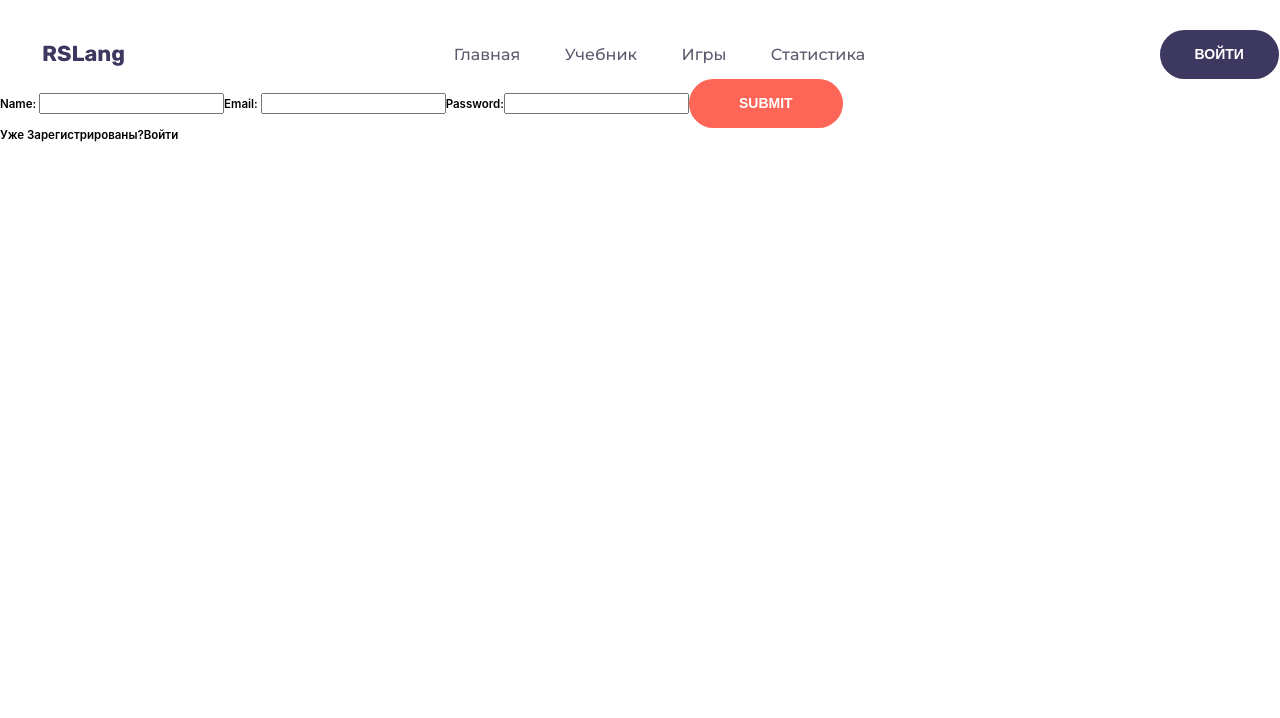
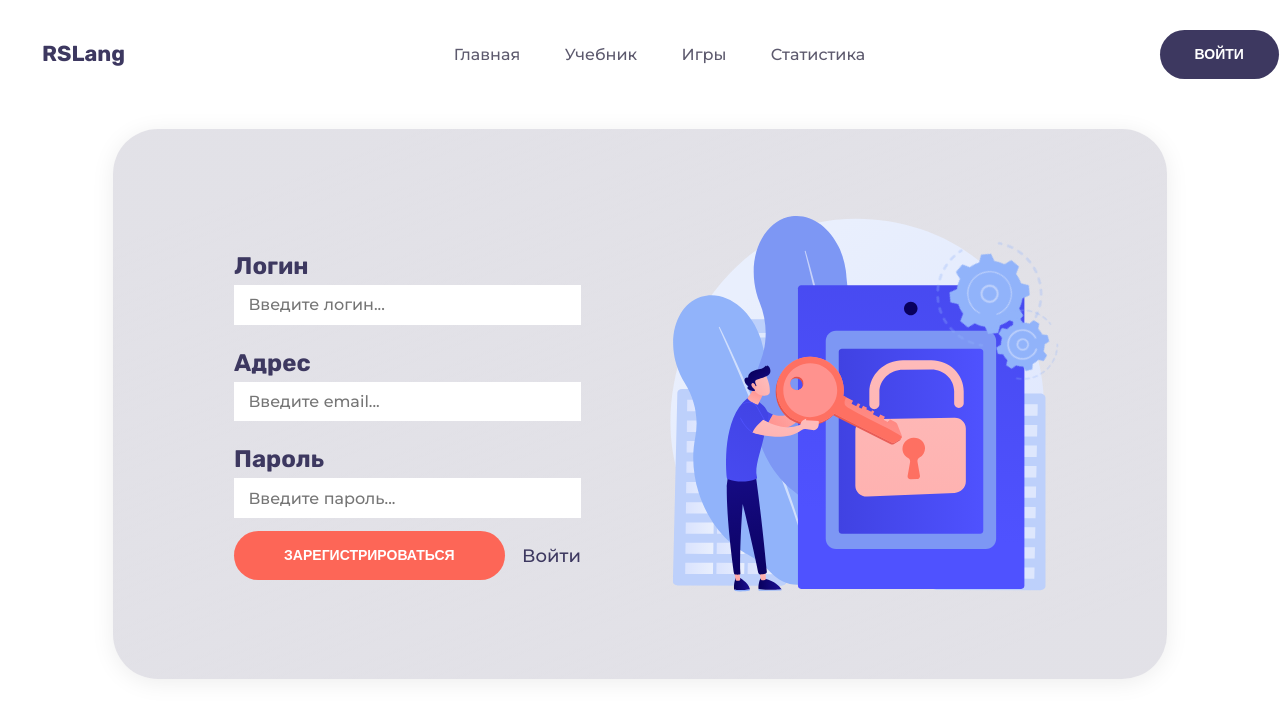
Before and after one commit to DzmitryRev/rslang, a React (Create React App) app: page /registration in a window 1280 px wide. Shown: the top 718 px of the page. Built offline with nearby package versions, Linux system fonts and the light colour scheme.

Commit message:
feat: add styles registration  module

```diff
--- a/src/pages/registration/Registration.module.css
+++ b/src/pages/registration/Registration.module.css
@@ -0,0 +1,8 @@
+.title__input {
+  font-family: 'Rubik';
+  font-style: normal;
+  font-weight: 700;
+  font-size: 1.7vw;
+  line-height: 1.9vw;
+  color: #3d3860;
+}
--- a/src/pages/registration/Registration.tsx
+++ b/src/pages/registration/Registration.tsx
@@ -4,19 +4,27 @@ import { Link, useNavigate } from 'react-router-dom';
 
 import * as Yup from 'yup';
 
+import keys from '../../assets/img/keys.svg';
+import gearMax from '../../assets/img/gear-max.svg';
+import mechanismMin from '../../assets/img/mechanism-min.svg';
+
 import PrimaryButton from '../../components/primary-button/PrimaryButton';
 
 import { useAppDispatch, useAppSelector } from '../../hooks/storeHooks';
 import { registration } from '../../store/slices/userSlice';
 
-import styles from './Registration.module.css';
+import styles from '../login/./Login.module.css';
 
 export default function Registration() {
   const dispach = useAppDispatch();
   const { isAuth, isLoading, error } = useAppSelector((store) => store.user);
   const navigate = useNavigate();
 
-  const handleSubmit = (values: { name: string; email: string; password: string }) => {
+  const handleSubmit = (values: {
+    name: string;
+    email: string;
+    password: string;
+  }) => {
     dispach(registration(values))
       .unwrap()
       .then((res) => {
@@ -25,9 +33,17 @@ export default function Registration() {
   };
 
   const registrationSchema = Yup.object().shape({
-    name: Yup.string().min(2, 'Too Short!').max(25, 'To Long').required('Required'),
-    password: Yup.string().min(8, 'Too Short!').max(50, 'Too Long!').required('Required'),
-    email: Yup.string().email('Invalid email').required('Required'),
+    name: Yup.string()
+      .min(2, '*Слишком короткий')
+      .max(25, '*Слишком длиный')
+      .required('*Обязательное поле'),
+    password: Yup.string()
+      .min(8, '*Слишком короткий')
+      .max(50, '*Слишком длиный')
+      .required('*Обязательное поле'),
+    email: Yup.string()
+      .email('*Неверный e-mail')
+      .required('*Обязательное поле'),
   });
 
   useEffect(() => {
@@ -36,7 +52,7 @@ export default function Registration() {
     }
   }, [isAuth, navigate]);
   return (
-    <div>
+    <div className={`${styles.container__login} ${styles.center}`}>
       {error ? <h1>Error</h1> : ''}
       <Formik
         initialValues={{ name: '', email: '', password: '' }}
@@ -47,31 +63,80 @@ export default function Registration() {
           return (
             <Form>
               <label>
-                Name: <Field type="text" name="name" />
-                <ErrorMessage name="name" component="div" />
+                <p className={styles.title__input}>Логин</p>
+                <Field
+                  type="text"
+                  name="name"
+                  placeholder="Введите логин..."
+                  className={styles.type__input}
+                />
+                <ErrorMessage
+                  name="name"
+                  component="div"
+                  className={styles.error__input}
+                />
               </label>
               <label>
-                Email: <Field type="email" name="email" />
-                <ErrorMessage name="email" component="div" />
+                <p className={styles.title__input}>Адрес</p>
+                <Field
+                  type="email"
+                  name="email"
+                  placeholder="Введите email..."
+                  className={styles.type__input}
+                />
+                <ErrorMessage
+                  name="email"
+                  component="div"
+                  className={styles.error__input}
+                />
               </label>
               <label>
-                Password:
-                <Field type="password" name="password" />
-                <ErrorMessage name="password" component="div" />
+                <p className={styles.title__input}>Пароль</p>
+                <Field
+                  type="password"
+                  name="password"
+                  placeholder="Введите пароль..."
+                  className={styles.type__input}
+                />
+                <ErrorMessage
+                  name="password"
+                  component="div"
+                  className={styles.error__input}
+                />
               </label>
               {isLoading ? (
                 <div>Загрузка...</div>
               ) : (
-                <PrimaryButton color="orange" size="m">
-                  Submit
-                </PrimaryButton>
+                <div className={styles.registration__btn}>
+                  <PrimaryButton color="orange" size="m">
+                    Зарегистрироваться
+                  </PrimaryButton>
+                  <div className={styles.registration__links}>
+                    <Link to={'/login'} className={styles.registration__link}>
+                      Войти
+                    </Link>
+                  </div>
+                </div>
               )}
             </Form>
           );
         }}
       </Formik>
-      Уже Зарегистрированы?
-      <Link to={'/login'}>Войти</Link>
+      <div className={styles.user__imgs}>
+        <img className={styles.user__img} src={keys} alt="keys" />
+        <div className={styles.mechanismSvg}>
+          <img
+            className={`${styles.mechanism__max} ${styles.mechanism}`}
+            src={gearMax}
+            alt=""
+          />
+          <img
+            className={`${styles.mechanism__min} ${styles.mechanism}`}
+            src={mechanismMin}
+            alt=""
+          />
+        </div>
+      </div>
     </div>
   );
 }
```
